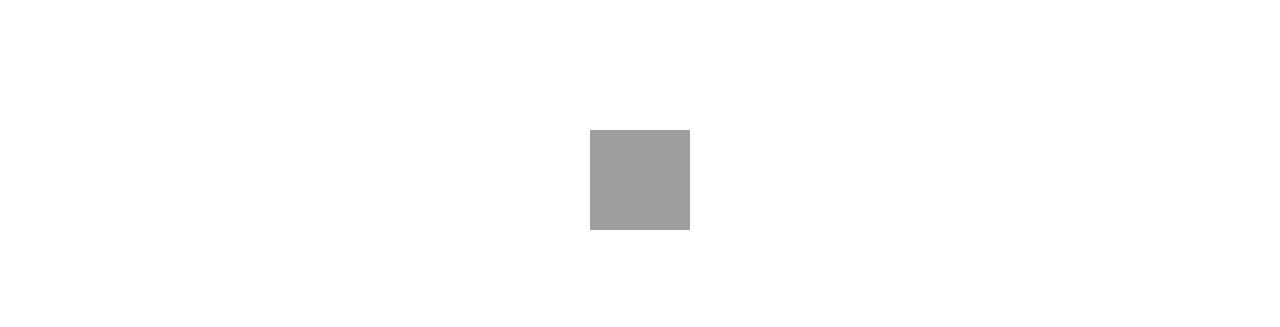
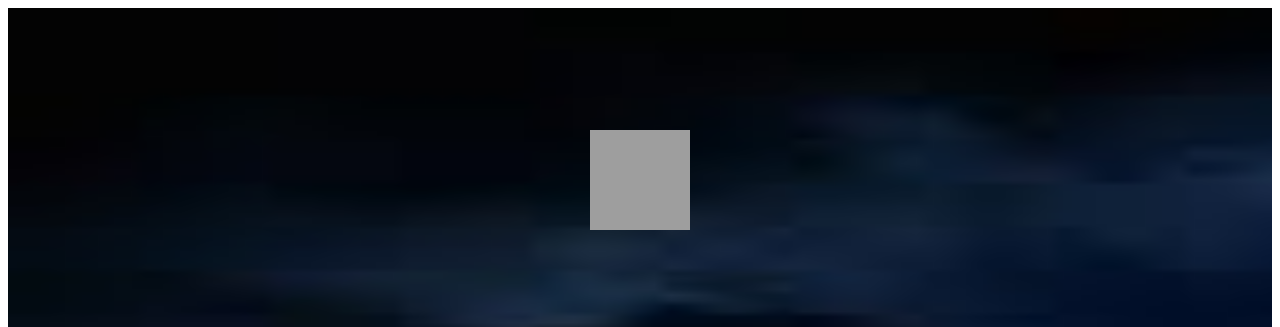
Before and after one commit to dineshthakare/Coodeassessmentproj30, a plain HTML site: page index.html in a window 1280 px wide. Shown: the top 327 px of the page. Drawn offline with nearby package versions, Linux system fonts and the light colour scheme; the site is published under a folder, as on GitHub Pages, so addresses that start at the root find nothing; grey boxes are pictures that could not be loaded.

Commit message:
Update style.css

```diff
--- a/style.css
+++ b/style.css
@@ -10,7 +10,7 @@ main{
 
         width: 100%;
         height: 100vh;
-    background-image: url("/Images/Rainn.jpg");
+    background-image: url("Images/Rainn.jpg");
     background-repeat: no-repeat;
     background-size: 4500px 1000px;
     align-self: auto;
```
